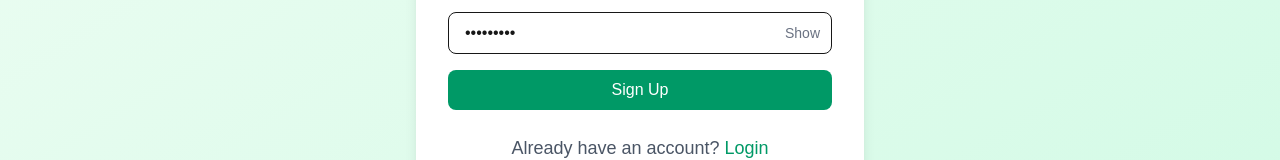
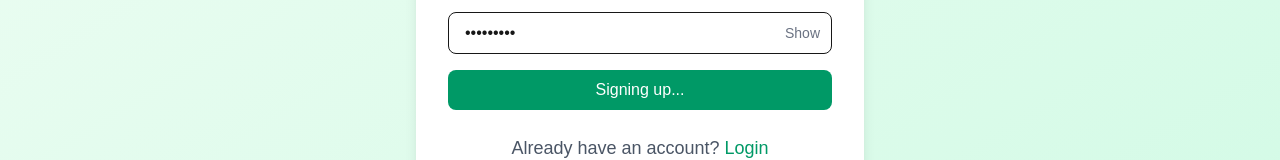
Before and after one commit to qurrahazam/auth-system2, a Next.js app: page /signup in a window 1280 px wide. Both pictures are taken after typing "Sample", "name@example.com", "Sample123" into the empty fields and a click on the button "Sign Up". Shown: the part 413-573 px from the top of the page. Built offline with nearby package versions, Linux system fonts and the light colour scheme; no server answers.

Commit message:
UPDATED: loading ui error

```diff
--- a/src/app/(auth)/signup/page.tsx
+++ b/src/app/(auth)/signup/page.tsx
@@ -4,7 +4,6 @@ import { useState } from "react";
 import { useRouter } from "next/navigation";
 import AuthLayout from "@/components/layouts/AuthLayout";
 import { isValidEmail, isStrongPassword, validateUsername } from "@/lib/validators";
-
 
 
 
@@ -15,9 +14,12 @@ export default function SignupPage() {
   const [password, setPassword] = useState("");
   const [error, setError] = useState("");
   const [showPassword, setShowPassword] = useState(false);
+  const [loading, setLoading] = useState(false);
+
 
   const handleSignup = async (e: React.FormEvent) => {
     e.preventDefault();
+    setLoading(true);
 
     if (!isValidEmail(email)) {
       setError("Please enter a valid email address.");
@@ -36,7 +38,7 @@ export default function SignupPage() {
       return;
     }
 
-    setError("");
+    // setError("");
 
 
     const res = await fetch("/api/auth/signup", {
@@ -49,7 +51,7 @@ export default function SignupPage() {
       router.push("/login");
     } else {
       const data = await res.json();
-      setError(data.error || "Signup failed");
+      setError(data.message || "Signup failed");
     }
   };
 
@@ -97,11 +99,11 @@ export default function SignupPage() {
             type="submit"
             className="bg-emerald-600 text-white py-2 rounded-lg hover:bg-emerald-700 transition"
           >
-            Sign Up
+            {loading ? "Signing up..." : "Sign Up"}
           </button>
         </form>
 
-        {error && <p className="text-red-500 text-sm mt-3 text-center">{error}</p>}
+        {error && <p className="text-red-500 text-lg mt-3 text-center">{error}</p>}
 
         <p className="text-gray-600 text-lg text-center mt-6">
           Already have an account?{" "}
```
